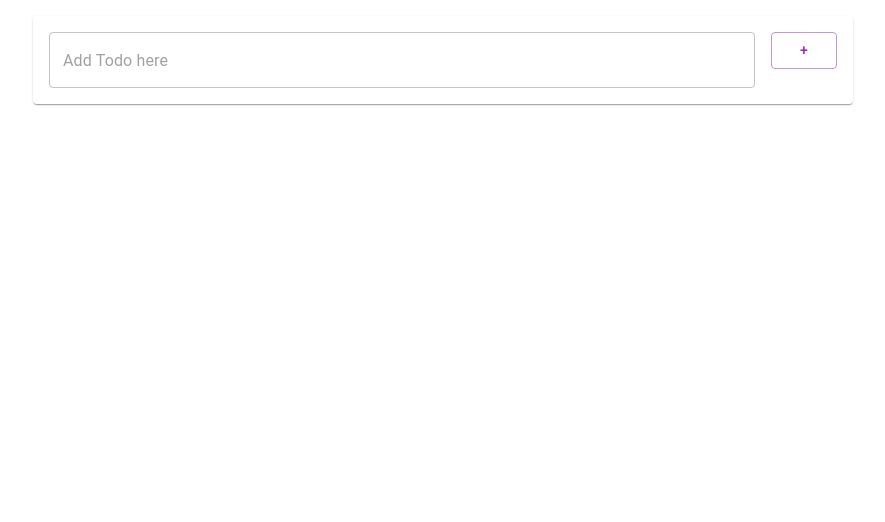
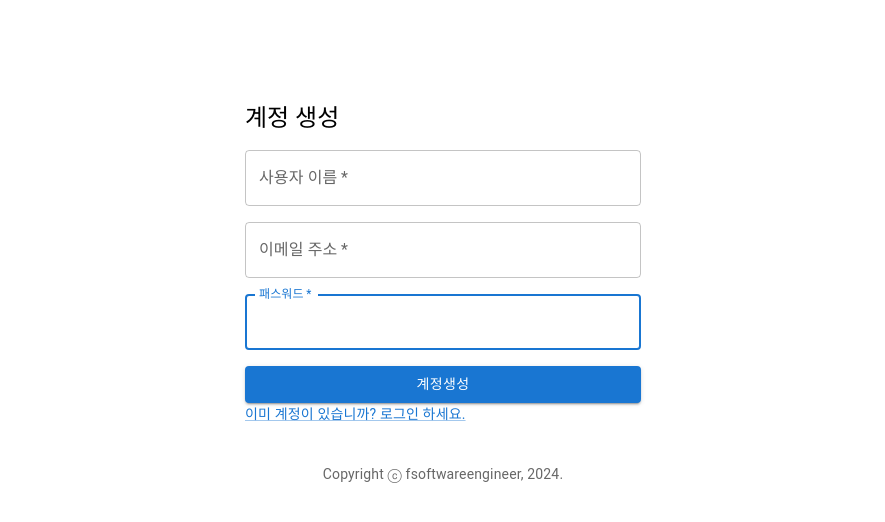
Before and after one commit to zomeong/TodoService-FE, a React (Create React App) app: page /signup in a window 1280 px wide. Shown: the top 522 px of the page, without its empty margins (197-1082 px from the left). Built offline with nearby package versions, Linux system fonts and the light colour scheme.

Commit message:
회원가입, 로그인 구현

```diff
--- a/src/App.js
+++ b/src/App.js
@@ -3,9 +3,9 @@ import React from 'react';
 import Hello from './Hello';
 import Todo from './Todo';
 import AddTodo from './AddTodo';
-import {Paper, List, Container}from "@mui/material";
+import {Paper,List, Container,Grid,Button,AppBar,Toolbar,Typography} from "@mui/material";
 import './App.css';
-import {call} from './service/ApiService';
+import {call,signout} from './service/ApiService';
 
 class App extends React.Component{
 
@@ -31,23 +31,53 @@ class App extends React.Component{
             this.setState({items: response.data}));
     }
 
+    componentDidMount(){
+        call("/todo","GET",null).then((response)=>this.setState({items:response.data,loading:false}));
+      }
+
     render(){
-        var todoItems = this.state.items.length > 0 &&(
+        var todoItems = this.state.items.length > 0 && (
             <Paper style={{margin:16}}>
-                <List>
-                    {this.state.items.map((item, idx) => (
-                        <Todo item={item} key={item.id} delete={this.delete} update={this.update}/>
-                    ))}
-                </List>
+            <List>
+                {this.state.items.map((item,idx)=>(
+                <Todo item = {item} key={item.id} delete={this.delete} update={this.update} />
+                ))}
+            </List>
             </Paper>
         );
 
-        return(
+        var navigationBar=(
+            <AppBar position="static">
+            <Toolbar>
+                <Grid justify="space-between" container>
+                <Grid item>
+                    <Typography variant="h6">오늘의 할일</Typography>
+                </Grid>
+                <Grid item>
+                    <Button color="inherit" onClick={signout}>logout
+                    </Button>
+                </Grid>
+                </Grid>
+            </Toolbar>
+            </AppBar>
+        );
+
+        var todoListPage = (
+            <div>
+            {navigationBar}
+            <Container maxWidth="md">
+                <AddTodo add={this.add} />
+                <div className="TodoList">{todoItems}</div>
+            </Container>
+            </div>
+        );
+
+        var loadingPage = <h1>로딩중..</h1>
+        var content = loadingPage;
+        if (!this.state.loading) content=todoListPage;
+        return (
             <div className="App">
-                <Container maxWidth="md">
-                    <AddTodo add={this.add}/>
-                    <div className="TodoList">{todoItems}</div>
-                </Container>
+            {content}
             </div>
         );
     }
--- a/src/AppRouter.js
+++ b/src/AppRouter.js
@@ -1,17 +1,18 @@
-import React from 'react';
+import React from "react";
 import "./index.css";
 import App from "./App";
 import Login from "./Login";
-import { BrowserRouter, Routes, Route } from 'react-router-dom';
+import SignUp from "./SignUp";
+import { BrowserRouter, Routes, Route } from "react-router-dom";
 import Box from '@mui/material/Box';
 import Typography from '@mui/material/Typography';
 
-function CopyRight() {
+function Copyright() {
     return (
-    <Typography variant="body2" color="text.secondary" align="center">
-      {'Copyright © '}
+        <Typography variant="body2" color="textSecondary" align="center">
+            {"Copyright ⓒ "}
             fsoftwareengineer, {new Date().getFullYear()}
-      {'.'}
+            {"."}
         </Typography>
     );
 }
@@ -23,12 +24,13 @@ class AppRouter extends React.Component {
               <div>
                   <Routes>
                       <Route path="/login" element={<Login />} />
+                      <Route path="/signup" element={<SignUp/>} />
                       <Route path="/" element={<App />} />
                   </Routes>
               </div>
               <div>
                   <Box mt={5}>
-                    <CopyRight />
+                      <Copyright />
                   </Box>
               </div>
           </BrowserRouter>
--- a/src/Login.js
+++ b/src/Login.js
@@ -1,12 +1,71 @@
 import React from "react";
+import {signin} from "./service/ApiService";
+import {Button, TextField, Grid, Link, Container, Typography} from "@mui/material";
 
 class Login extends React.Component {
     constructor(props) {
         super(props);
+        this.handleSubmit = this.handleSubmit.bind(this);
     }
+    handleSubmit(event) {
+        event.preventDefault();
+        const data = new FormData(event.target);
+        const email = data.get("email");
+        const password = data.get("password");
 
-    render(){
-        return <p>로그인 페이지</p>
+        signin({email:email,password:password});
+    }
+    render() {
+        return (
+        <Container component="main" maxWidth="xs" style={{marginTop: "8%"}}>
+            <Grid container spacing={2}>
+                <Typography component="h1" variant="h5">
+                    로그인
+                </Typography>
+            </Grid>
+            <form noValidate onSubmit={this.handleSubmit}>
+                {" "}
+                <Grid container spacing={2}>
+                    <Grid item xs={12}>
+                        <TextField
+                            variant="outlined"
+                            required
+                            fullWidth
+                            id="email"
+                            label="이메일 주소"
+                            name="email"
+                            autoComplete="email"
+                            />
+                    </Grid>
+                    <Grid item xs={12}>
+                        <TextField
+                            variant="outlined"
+                            required
+                            fullWidth
+                            id="password"
+                            label="패스워드"
+                            name="password"
+                            autoComplete="password"
+                            />
+                    </Grid>
+                    <Grid item xs={12}>
+                        <Button
+                        type="submit"
+                        fullWidth
+                        variant="contained"
+                        color="primary"
+                        >
+                        로그인
+                        </Button>
+                    </Grid>
+                    <Link href="/signup" variant="body2">
+                        <Grid item>계정이 없습니까? 여기서 가입하세요.
+                        </Grid>
+                    </Link>
+                </Grid>
+            </form>
+        </Container>
+        );
     }
 }
 
--- /dev/null
+++ b/src/SignUp.js
@@ -0,0 +1,92 @@
+import React from "react";
+import {Button, TextField, Link, Grid, Container, Typography} from "@mui/material";
+import {signup} from "./service/ApiService";
+
+class SignUp extends React.Component {
+    constructor(props){
+        super(props);
+        this.handleSubmit = this.handleSubmit.bind(this);
+    }
+    handleSubmit(event) {
+        event.preventDefault();
+
+        const data = new FormData(event.target);
+        const username = data.get("username");
+        const email = data.get("email");
+        const password = data.get("password");
+        signup({email:email, username:username, password:password}).then(
+            (response)=>{
+                window.location.href="/login";
+            }
+        );
+    }
+    render() {
+        return (
+            <Container component="main" maxWidth="xs" style={{marginTop: "8%"}}>
+                <form noValidate onSubmit={this.handleSubmit}>
+                <Grid container spacing={2}>
+                    <Grid item xs={12}>
+                        <Typography component="h1" variant="h5">
+                            계정 생성
+                        </Typography>
+                    </Grid>
+                    <Grid item xs={12}>
+                        <TextField
+                            autoComplete="username"
+                            name="username"
+                            variant="outlined"
+                            required
+                            fullWidth
+                            id="username"
+                            label="사용자 이름"
+                            autoFocus
+                        />
+                    </Grid>
+                    <Grid item xs={12}>
+                        <TextField
+                            autoComplete="eamil"
+                            name="email"
+                            variant="outlined"
+                            required
+                            fullWidth
+                            id="email"
+                            label="이메일 주소"
+                            autoFocus
+                        />
+                    </Grid>
+                    <Grid item xs={12}>
+                        <TextField
+                            autoComplete="current-password"
+                            name="password"
+                            variant="outlined"
+                            required
+                            fullWidth
+                            id="password"
+                            label="패스워드"
+                            autoFocus
+                        />
+                    </Grid>
+                    <Grid item xs={12}>
+                        <Button
+                            type="submit"
+                            fullWidth
+                            variant="contained"
+                            color="primary"
+                        >
+                            계정생성
+                        </Button>
+                    </Grid>
+                </Grid>
+                <Grid container justify="flex-end">
+                    <Grid item>
+                        <Link href="/login" variant="body2">
+                            이미 계정이 있습니까? 로그인 하세요.
+                        </Link>
+                    </Grid>
+                </Grid>
+                </form>
+            </Container>
+        );
+    }
+}
+export default SignUp
--- a/src/index.js
+++ b/src/index.js
@@ -1,15 +1,15 @@
 import React from 'react';
-import ReactDOM from 'react-dom/client';
+import ReactDOM from 'react-dom';
 import "./index.css";
 import App from './App';
 import reportWebVitals from './reportWebVitals';
 import AppRouter from './AppRouter';
 
-const root = ReactDOM.createRoot(document.getElementById('root'));
-root.render(
+ReactDOM.render(
   <React.StrictMode>
-    <App />
-  </React.StrictMode>
+    <AppRouter />
+  </React.StrictMode>,
+  document.getElementById('root')
 );
 
 // If you want to start measuring performance in your app, pass a function
--- a/src/service/ApiService.js
+++ b/src/service/ApiService.js
@@ -1,10 +1,16 @@
 import { API_BASE_URL } from "../app-config";
 
 export function call(api, method, request){
+    let headers = new Headers({
+        "Content-Type": "application/json",
+    });
+    const accessToken = localStorage.getItem("accessToken");
+    if(accessToken){
+        headers.append("Authorization", "Bearer " + accessToken);
+    }
+
     let options = {
-        headers: new Headers({
-            "Content-Type": "application/json",
-        }),
+        headers: headers,
         url: API_BASE_URL + api,
         method: method,
     };
@@ -29,3 +35,36 @@ export function call(api, method, request){
         return Promise.reject(error);
     });
 }
+
+export function signin(userDTO) {
+    return call("/auth/signin","POST",userDTO)
+    .then((response)=> {
+        if (response.token) {
+            localStorage.setItem("ACCESS_TOKEN",response.token);
+            window.location.href="/";
+        }
+    });
+}
+
+export function signup(userDTO) {
+    return call("/auth/signup","POST",userDTO)
+    .then((response)=>{
+        if(response.id) {
+            window.location.href="/";
+        }
+    })
+    .catch((error)=>{
+        console.log("Oops!");
+        console.log(error.status);
+        console.log("Ooops!");
+        if (error.status === 403) {
+            window.location.href="/auth/signup";
+        }
+        return Promise.reject(error);
+    });
+}
+
+export function signout() {
+    localStorage.setItem("ACCESS_TOKEN",null);
+    window.location.href="/";
+}
```
Lines whose indentation alone changed are shown as unchanged.
